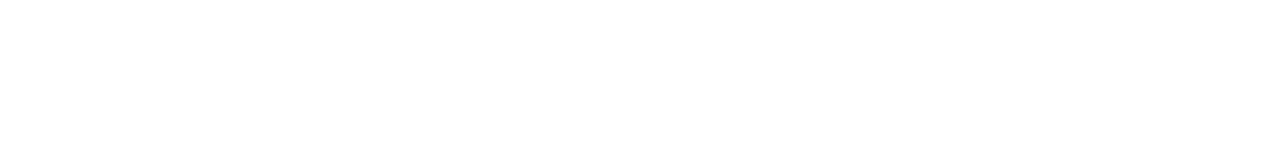
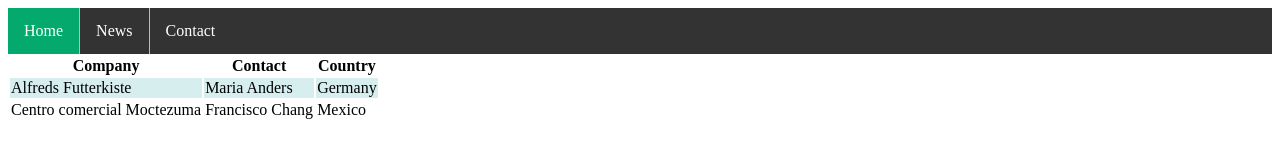
Before and after one commit to clawilso15/PM-Dashboard, a website: page index.html in a window 1280 px wide. Drawn offline with Linux system fonts and the light colour scheme.

Commit message:
ReadMe Update and testing HTML

```diff
--- a/index.html
+++ b/index.html
@@ -6,6 +6,39 @@
     <meta http-equiv="X-UA-Compatible" content="ie=edge" />
     <title>Traffic light css</title>
     <style>
+      ul {
+        list-style-type: none;
+        margin: 0;
+        padding: 0;
+        overflow: hidden;
+        background-color: #333;
+      }
+
+      li {
+        float: left;
+        border-right: 1px solid #bbb;
+      }
+
+      li:last-child {
+        border-right: none;
+      }
+
+      li a {
+        display: block;
+        color: white;
+        text-align: center;
+        padding: 14px 16px;
+        text-decoration: none;
+      }
+
+      li a:hover:not(.active) {
+        background-color: #111;
+      }
+
+      .active {
+        background-color: #04aa6d;
+      }
+
       .trafficLight {
         background-color: black;
         width: 50px;
@@ -74,13 +107,43 @@
           background-color: green;
         }
       }
+
+      tr:nth-child(even) {
+        background-color: #d6eeee;
+      }
     </style>
   </head>
   <body>
+    <nav>
+      <ul>
+        <li><a class="active" href="#home">Home</a></li>
+        <li><a href="#news">News</a></li>
+        <li><a href="#contact">Contact</a></li>
+      </ul>
+    </nav>
+    <div>
+      <table>
+        <tr>
+          <th>Company</th>
+          <th>Contact</th>
+          <th>Country</th>
+        </tr>
+        <tr>
+          <td>Alfreds Futterkiste</td>
+          <td>Maria Anders</td>
+          <td>Germany</td>
+        </tr>
+        <tr>
+          <td>Centro comercial Moctezuma</td>
+          <td>Francisco Chang</td>
+          <td>Mexico</td>
+        </tr>
+      </table>
+    </div>
     <!--- <div class="trafficLight">
       <span class="red"></span>
       <span class="yellow"></span>
-      <span class="green"></span> -->
-    </div>
+      <span class="green"></span>
+    </div> -->
   </body>
 </html>
```
Also changed, not shown: README.md, images/Test_image.svg (added).
